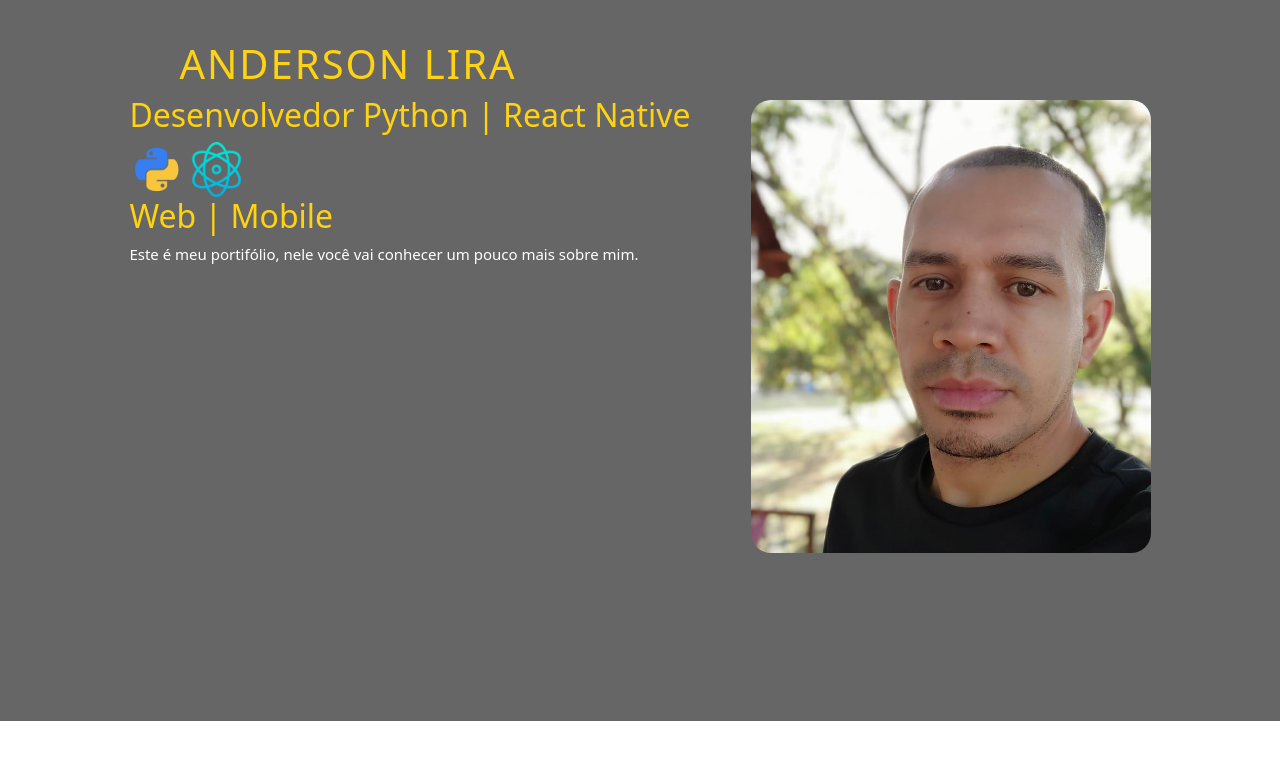
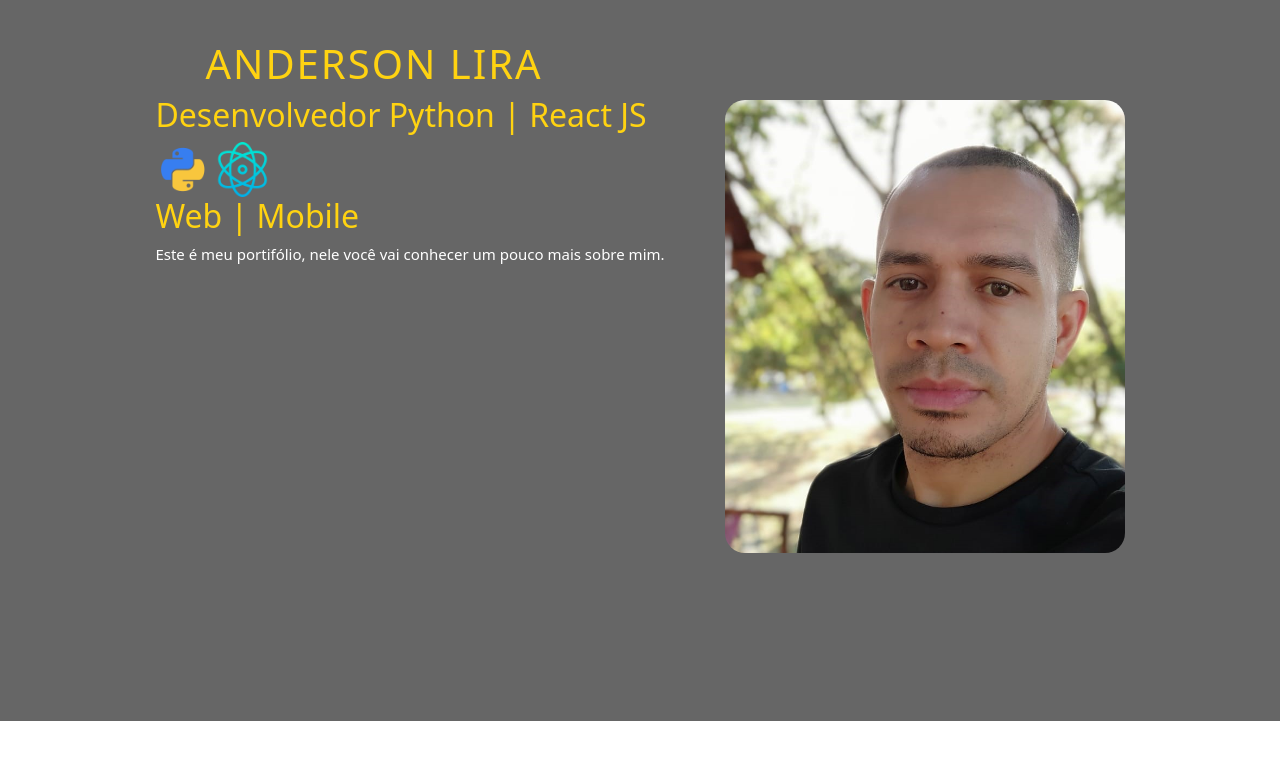
Before and after one commit to alira1984/ProjectFlask3, a Flask app: page / in a window 1280 px wide. Shown: the part 90-851 px from the top of the page. Run offline with Flask 2, Linux system fonts and the light colour scheme.

Commit message:
Modificado titulo

```diff
--- a/templates/home.html
+++ b/templates/home.html
@@ -5,7 +5,7 @@
     <header class="header-container">
         <div class="cabeçalho">
             <h1>Anderson Lira</h1>
-            <h2>Desenvolvedor Python | React Native </h2>
+            <h2>Desenvolvedor Python | React JS </h2>
              <img src="../static/image/python.ico" alt="python" width="55px">
              <img src="../static/image/physics.png" alt="react" width="55px">
             <h2> Web | Mobile </h2>
```
